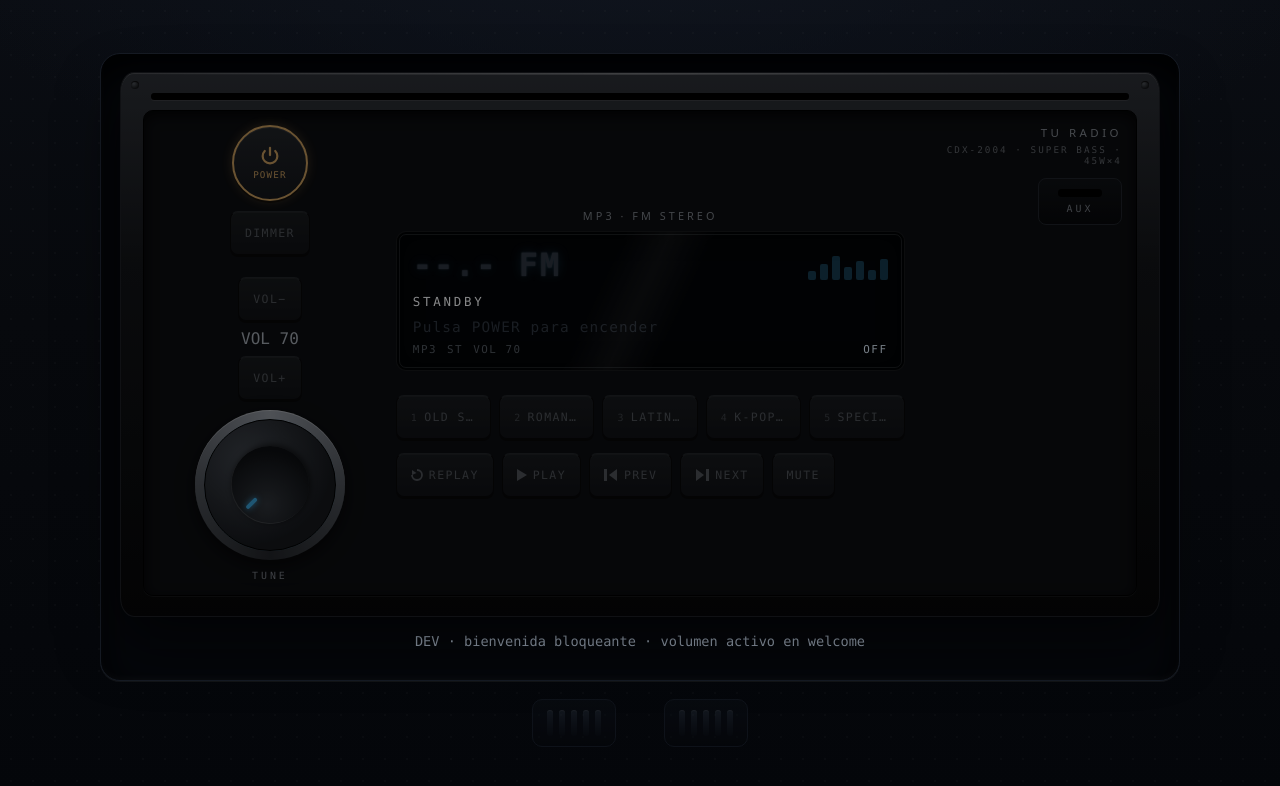
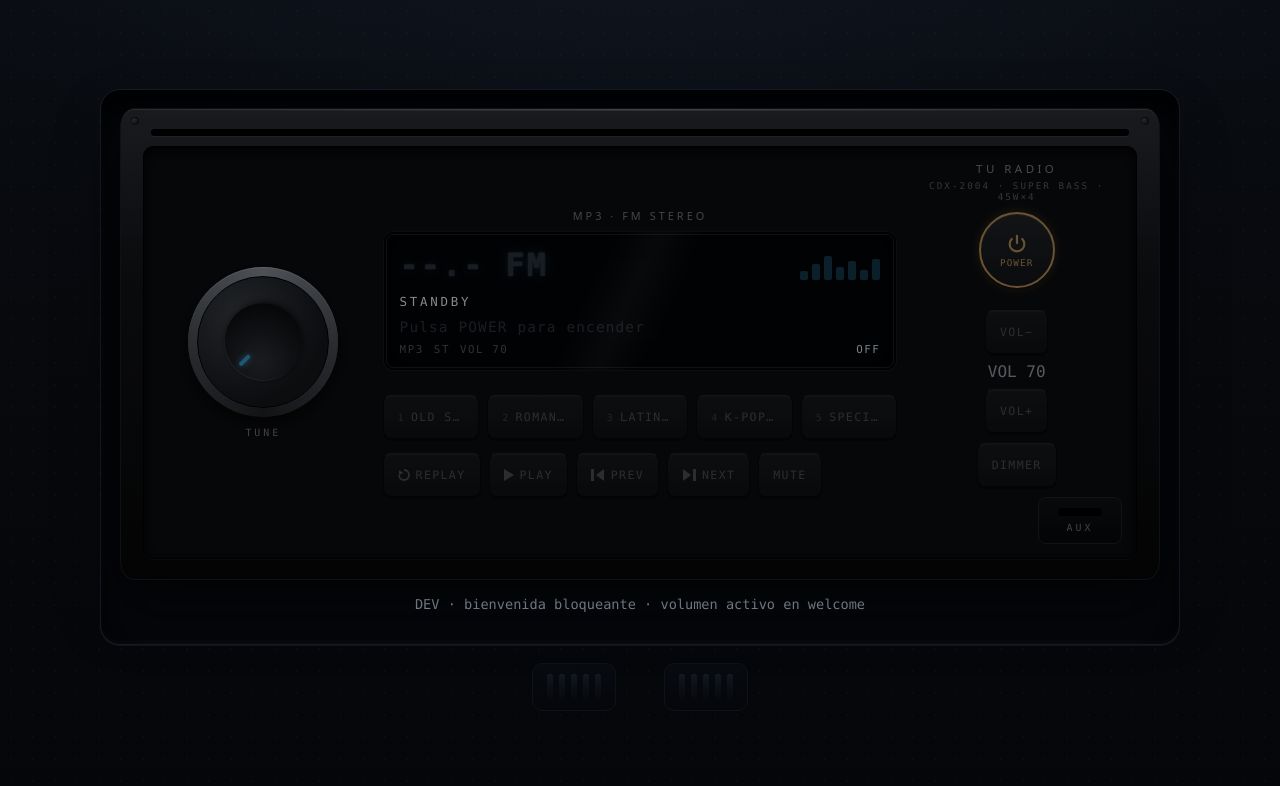
Before and after one commit to LucasCarvajalC/tu_radio, a React (Vite) app: page / in a window 1280 px wide. Shown: the top 786 px of the page. Built offline with nearby package versions, Linux system fonts and the light colour scheme.

Commit message:
style(visual): redistribuir zonas

```diff
--- a/src/components/radio/RadioConsole.jsx
+++ b/src/components/radio/RadioConsole.jsx
@@ -116,39 +116,8 @@ export default function RadioConsole({ player }) {
       <span className="fp-screw fp-screw--right" aria-hidden="true" />
       <div className="cd-slot" aria-hidden="true" />
       <div className="faceplate-inset faceplate-grid">
-        {/* Zona izquierda: potencia, volumen y perilla */}
+        {/* Zona izquierda: perilla */}
         <div className="fp-left">
-          <button
-            type="button"
-            className={isOff ? "btn key power-key power-button--standby" : "btn key power-key"}
-            aria-label={isOff ? "Encender radio" : "Apagar radio"}
-            aria-pressed={!isOff}
-            onClick={player.togglePower}
-          >
-            <svg className="key__icon power-key__icon" width="22" height="22" viewBox="0 0 24 24" aria-hidden="true">
-              <path d="M12 3 L12 11" stroke="currentColor" strokeWidth="2.4" strokeLinecap="round" />
-              <path d="M6.3 6.5 A8 8 0 1 0 17.7 6.5" fill="none" stroke="currentColor" strokeWidth="2.4" strokeLinecap="round" />
-            </svg>
-            <span>POWER</span>
-          </button>
-          <button
-            type="button"
-            className="btn key"
-            disabled={isOff}
-            title={isOff ? "Radio apagada — pulsa POWER" : dimmed ? "Brillo normal" : "Atenuar pantalla"}
-            aria-label={dimmed ? "Brillo normal de pantalla" : "Atenuar pantalla"}
-            aria-pressed={dimmed}
-            onClick={() => setDimmed((d) => !d)}
-          >
-            DIMMER
-          </button>
-          <VolumeControl
-            disabled={isOff}
-            value={volValue}
-            column
-            onDown={() => player.setVolume(state.volume - 0.1)}
-            onUp={() => player.setVolume(state.volume + 0.1)}
-          />
           <FrequencyDial
             disabled={!stationsEnabled}
             locked={welcomeLock}
@@ -227,12 +196,43 @@ export default function RadioConsole({ player }) {
           </div>
         </div>
 
-        {/* Zona derecha: marca y AUX decorativo */}
+        {/* Zona derecha: marca, controles y AUX */}
         <div className="fp-right">
           <div className="fp-brand" aria-hidden="true">
             <span className="fp-brand__name">TU RADIO</span>
             <span className="fp-brand__model">CDX-2004 · SUPER BASS · 45W×4</span>
           </div>
+          <button
+            type="button"
+            className={isOff ? "btn key power-key power-button--standby" : "btn key power-key"}
+            aria-label={isOff ? "Encender radio" : "Apagar radio"}
+            aria-pressed={!isOff}
+            onClick={player.togglePower}
+          >
+            <svg className="key__icon power-key__icon" width="22" height="22" viewBox="0 0 24 24" aria-hidden="true">
+              <path d="M12 3 L12 11" stroke="currentColor" strokeWidth="2.4" strokeLinecap="round" />
+              <path d="M6.3 6.5 A8 8 0 1 0 17.7 6.5" fill="none" stroke="currentColor" strokeWidth="2.4" strokeLinecap="round" />
+            </svg>
+            <span>POWER</span>
+          </button>
+          <VolumeControl
+            disabled={isOff}
+            value={volValue}
+            column
+            onDown={() => player.setVolume(state.volume - 0.1)}
+            onUp={() => player.setVolume(state.volume + 0.1)}
+          />
+          <button
+            type="button"
+            className="btn key"
+            disabled={isOff}
+            title={isOff ? "Radio apagada — pulsa POWER" : dimmed ? "Brillo normal" : "Atenuar pantalla"}
+            aria-label={dimmed ? "Brillo normal de pantalla" : "Atenuar pantalla"}
+            aria-pressed={dimmed}
+            onClick={() => setDimmed((d) => !d)}
+          >
+            DIMMER
+          </button>
           <div className="aux-port" aria-hidden="true">
             <span className="aux-port__slot" />
             <span className="aux-port__label">AUX</span>
--- a/src/styles/controls.css
+++ b/src/styles/controls.css
@@ -281,7 +281,7 @@
 }
 
 /* Botón de encendido redondo con aro ámbar */
-.fp-left .power-key {
+.faceplate-grid .power-key {
   width: 76px;
   height: 76px;
   border-radius: 50%;
--- a/src/styles/radio.css
+++ b/src/styles/radio.css
@@ -86,7 +86,7 @@
 /* Faceplate: 3 zonas (V3) */
 .faceplate-grid {
   display: grid;
-  grid-template-columns: minmax(0, 1.1fr) minmax(0, 2.5fr) minmax(0, 1fr);
+  grid-template-columns: minmax(0, 0.9fr) minmax(0, 2.2fr) minmax(0, 0.9fr);
   gap: 14px;
   align-items: start;
 }
@@ -96,7 +96,9 @@
   flex-direction: column;
   gap: 10px;
   align-items: center;
+  justify-content: center;
   min-width: 0;
+  align-self: stretch;
 }
 
 .fp-center {
@@ -124,10 +126,12 @@
 .fp-right {
   display: flex;
   flex-direction: column;
-  align-items: flex-end;
-  gap: 12px;
+  align-items: center;
+  gap: 10px;
   min-width: 0;
   max-width: 100%;
+  align-self: stretch;
+  justify-content: center;
 }
 
 .fp-brand {
@@ -138,10 +142,10 @@
   font-family: system-ui, sans-serif;
   display: flex;
   flex-direction: column;
-  align-items: flex-end;
+  align-items: center;
   gap: 4px;
   max-width: 100%;
-  text-align: right;
+  text-align: center;
   overflow-wrap: anywhere;
 }
 
```
